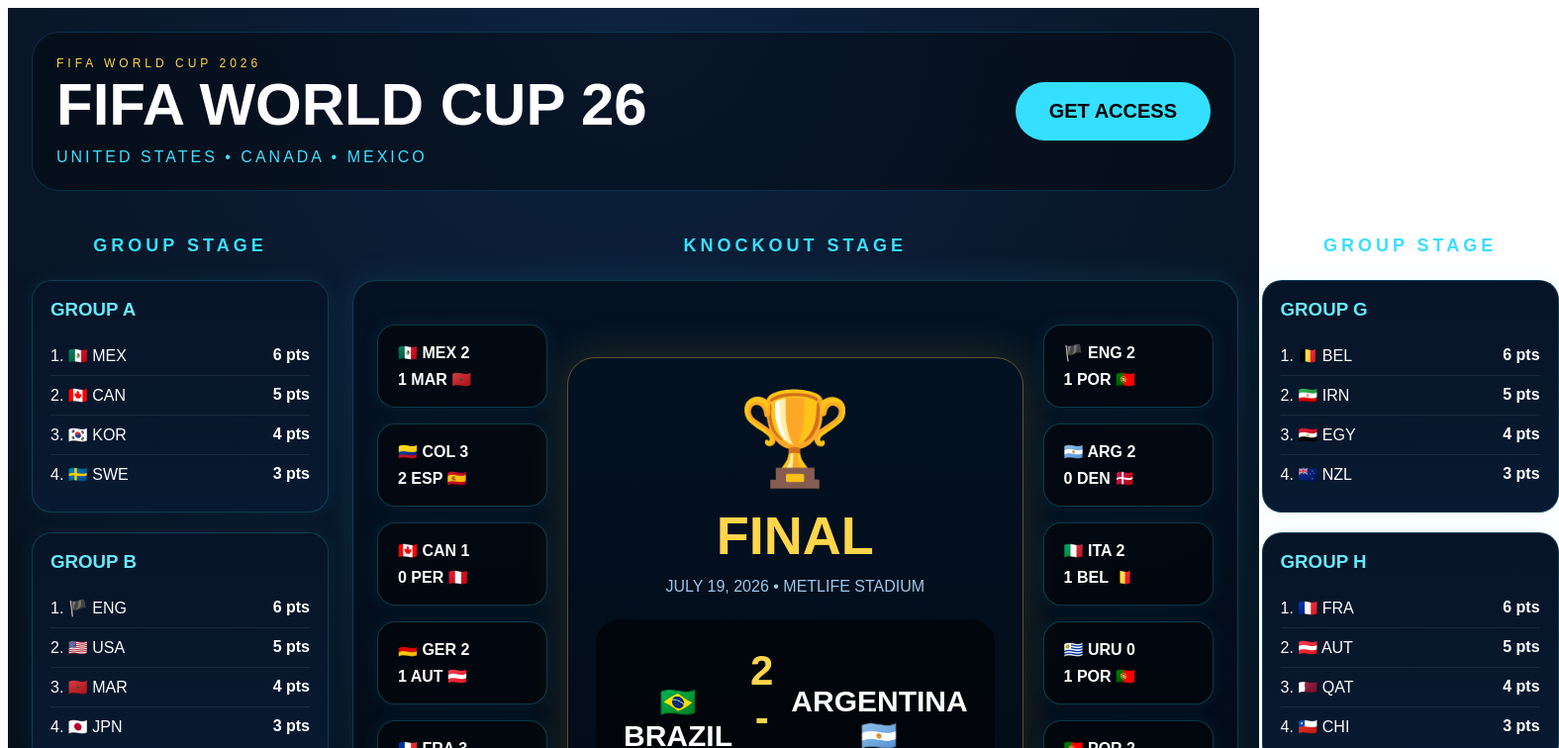
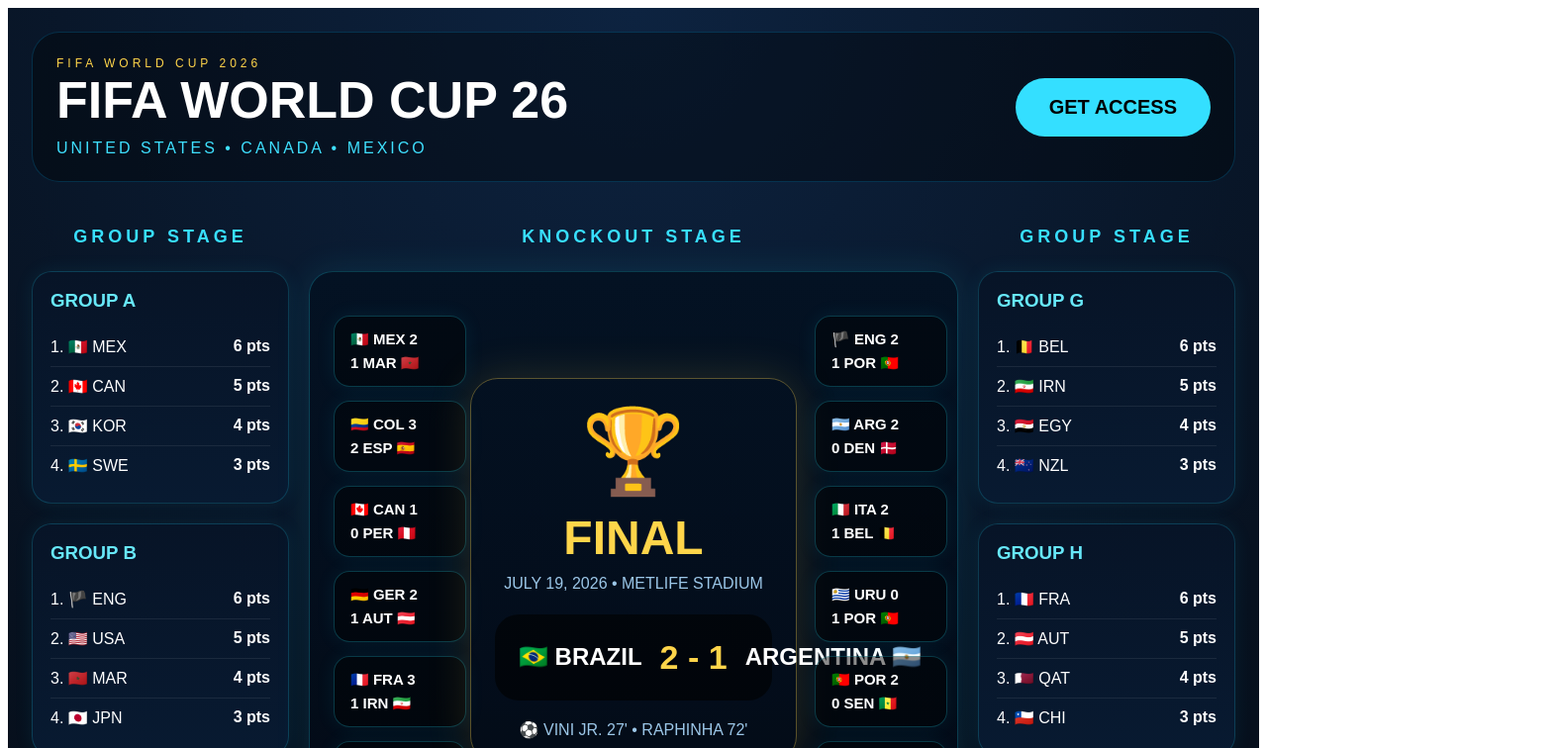
Before and after one commit to paulsmith27528/worldcup-liveboard, a Next.js app: page / in a window 1280 px wide. Shown: the top 756 px of the page at 99% size, 1575 px wide, since content can reach past the window. Built offline with nearby package versions, Linux system fonts and the light colour scheme.

Commit message:
Update index.tsx

```diff
--- a/pages/index.tsx
+++ b/pages/index.tsx
@@ -30,7 +30,8 @@
       background: "radial-gradient(circle at top,#0d2340 0%,#07111f 45%,#02050a 100%)",
       color: "white",
       padding: 24,
-      fontFamily: "Arial, sans-serif"
+      fontFamily: "Arial, sans-serif",
+      overflowX: "hidden"
     }}>
       <header style={{
         display: "flex",
@@ -44,7 +45,7 @@
       }}>
         <div>
           <div style={{ color: "#ffd54a", letterSpacing: 4, fontSize: 12 }}>FIFA WORLD CUP 2026</div>
-          <h1 style={{ fontSize: 60, margin: 0, fontWeight: 900 }}>FIFA WORLD CUP 26</h1>
+          <h1 style={{ fontSize: 52, margin: 0, fontWeight: 900 }}>FIFA WORLD CUP 26</h1>
           <div style={{ marginTop: 10, color: "#3fe0ff", letterSpacing: 3 }}>UNITED STATES • CANADA • MEXICO</div>
         </div>
 
@@ -61,7 +62,7 @@
         </a>
       </header>
 
-      <div style={{ display: "grid", gridTemplateColumns: "300px 1fr 300px", gap: 24 }}>
+      <div style={{ display: "grid", gridTemplateColumns: "260px minmax(560px, 1fr) 260px", gap: 20 }}>
         <aside>
           <h2 style={sideTitle}>GROUP STAGE</h2>
           {leftGroups.map(group => <GroupTable key={group.title} title={group.title} teams={group.teams} />)}
@@ -73,8 +74,8 @@
           <Panel title="">
             <div style={{
               display: "grid",
-              gridTemplateColumns: "1fr 1.6fr 1fr",
-              gap: 20,
+              gridTemplateColumns: "120px minmax(300px, 1fr) 120px",
+              gap: 18,
               alignItems: "center"
             }}>
               <div>{leftBracket.map(match => <BracketCard key={match} match={match} />)}</div>
@@ -83,25 +84,25 @@
                 textAlign: "center",
                 border: "1px solid rgba(255,213,74,.35)",
                 borderRadius: 28,
-                padding: 28,
+                padding: 24,
                 boxShadow: "0 0 45px rgba(255,213,74,.15)"
               }}>
-                <div style={{ fontSize: 92 }}>🏆</div>
-                <h2 style={{ fontSize: 54, margin: "12px 0", color: "#ffd54a" }}>FINAL</h2>
-                <div style={{ color: "#9cc7e8", marginBottom: 24 }}>JULY 19, 2026 • METLIFE STADIUM</div>
+                <div style={{ fontSize: 84 }}>🏆</div>
+                <h2 style={{ fontSize: 48, margin: "10px 0", color: "#ffd54a" }}>FINAL</h2>
+                <div style={{ color: "#9cc7e8", marginBottom: 22 }}>JULY 19, 2026 • METLIFE STADIUM</div>
 
                 <div style={{
                   background: "rgba(0,0,0,.6)",
                   borderRadius: 24,
-                  padding: 28,
-                  display: "flex",
+                  padding: 24,
+                  display: "grid",
+                  gridTemplateColumns: "1fr auto 1fr",
                   alignItems: "center",
-                  justifyContent: "space-between",
                   gap: 18
                 }}>
-                  <div style={finalTeam}>🇧🇷 BRAZIL</div>
+                  <div style={{ ...finalTeam, textAlign: "left" }}>🇧🇷 BRAZIL</div>
                   <div style={finalScore}>2 - 1</div>
-                  <div style={finalTeam}>ARGENTINA 🇦🇷</div>
+                  <div style={{ ...finalTeam, textAlign: "right" }}>ARGENTINA 🇦🇷</div>
                 </div>
 
                 <div style={{ marginTop: 20, color: "#9cc7e8" }}>
@@ -115,8 +116,8 @@
 
           <div style={{
             display: "grid",
-            gridTemplateColumns: "1fr 1fr 1fr",
-            gap: 24,
+            gridTemplateColumns: "1.4fr 1fr 1fr",
+            gap: 18,
             marginTop: 24
           }}>
             <MatchCard home="BRAZIL" away="ARGENTINA" homeFlag="🇧🇷" awayFlag="🇦🇷" homeScore={2} awayScore={1} />
@@ -131,7 +132,7 @@
             </Panel>
 
             <Panel title="TOURNAMENT STATS">
-              <div style={{ fontSize: 22, lineHeight: 1.8 }}>
+              <div style={{ fontSize: 20, lineHeight: 1.8 }}>
                 <div>48 Matches</div>
                 <div>128 Goals</div>
                 <div>2.67 Avg Goals</div>
@@ -157,16 +158,16 @@
       style={{
         background: "rgba(0,0,0,.45)",
         border: "1px solid rgba(34,211,238,.25)",
-        borderRadius: 18,
-        padding: "18px 20px",
-        marginBottom: 16,
+        borderRadius: 16,
+        padding: "14px 16px",
+        marginBottom: 14,
         fontWeight: "bold",
-        minWidth: 130,
+        minWidth: 100,
         boxShadow: "0 0 20px rgba(34,211,238,.08)",
       }}
     >
-      <div style={{ fontSize: 16, marginBottom: 8 }}>{parts[0]}</div>
-      <div style={{ fontSize: 16 }}>{parts[1]}</div>
+      <div style={{ fontSize: 15, marginBottom: 6 }}>{parts[0]}</div>
+      <div style={{ fontSize: 15 }}>{parts[1]}</div>
     </div>
   );
 }
@@ -188,12 +189,14 @@
 };
 
 const finalTeam = {
-  fontSize: 30,
-  fontWeight: "bold"
+  fontSize: 24,
+  fontWeight: "bold",
+  whiteSpace: "nowrap" as const
 };
 
 const finalScore = {
-  fontSize: 42,
+  fontSize: 34,
   fontWeight: "bold",
-  color: "#ffd54a"
+  color: "#ffd54a",
+  whiteSpace: "nowrap" as const
 };
```
